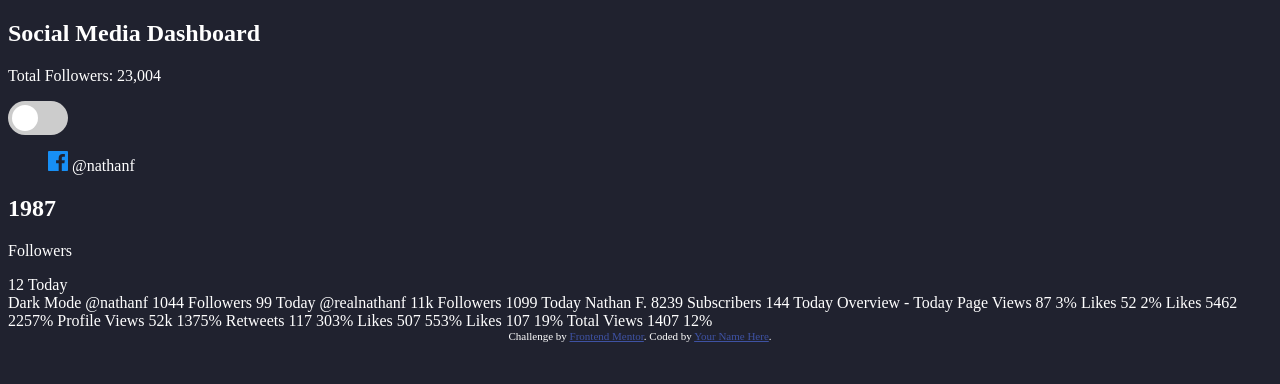
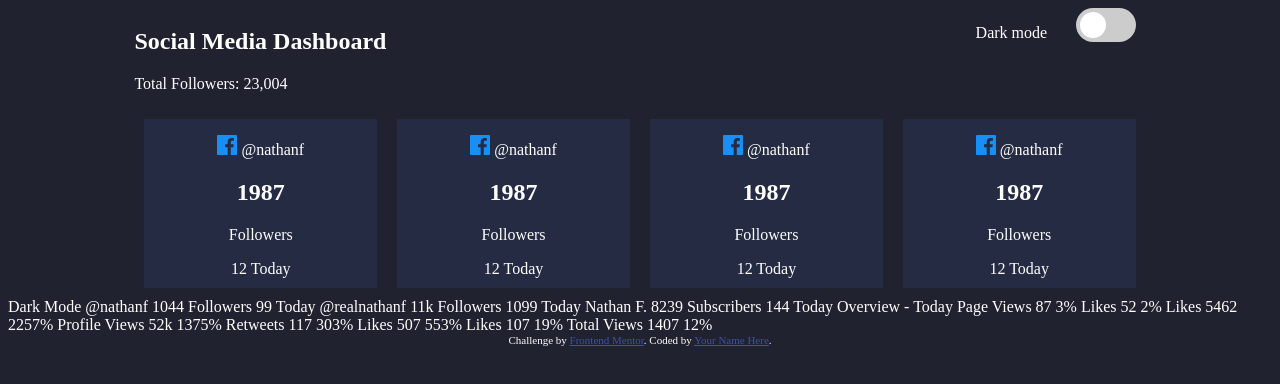
Before and after one commit to CarlosGerardo27/dashboard, a plain HTML site: page index.html in a window 1280 px wide. Drawn offline with Linux system fonts and the light colour scheme.

Commit message:
se agregan cards al dashboard

```diff
--- a/estilos.scss
+++ b/estilos.scss
@@ -65,3 +65,41 @@ body{
   .slider.round:before {
     border-radius: 50%;
   }
+  /* Dashboard body */
+
+  .wrapper{
+    width: 80%;
+    margin: 0 auto;
+  }
+
+  .header{
+    display: flex;
+    width: 100%;
+    .title{
+      width: 50%;
+    }
+    .dm-container{
+      justify-content: flex-end;
+      width: 50%;
+      display: flex;
+      p{
+        width: 100px;
+      }
+      .toggle{
+        width: 70px;
+      }
+    }
+  }
+
+
+
+.dashboard-maincards{
+  display: flex;
+  .data-container{
+    width: 30%;
+    background-color: #252b43;
+    margin: 10px;
+    text-align: center;
+    padding-bottom: 10px;
+  }
+}
--- a/index.html
+++ b/index.html
@@ -1,17 +1,28 @@
 <!DOCTYPE html>
 <html lang="en">
   <head>
-  <meta charset="UTF-8">
-  <meta name="viewport" content="width=device-width, initial-scale=1.0"> <!-- displays site properly based on user's device -->
+    <meta charset="UTF-8" />
+    <meta name="viewport" content="width=device-width, initial-scale=1.0" />
+    <!-- displays site properly based on user's device -->
 
-  <link rel="icon" type="image/png" sizes="32x32" href="./images/favicon-32x32.png">
-  <link rel="stylesheet" href="styles.css">
+    <link
+      rel="icon"
+      type="image/png"
+      sizes="32x32"
+      href="./images/favicon-32x32.png"
+    />
+    <link rel="stylesheet" href="styles.css" />
     <title>Frontend Mentor | [Challenge Name Here]</title>
 
     <!-- Feel free to remove these styles or customise in your own stylesheet 👍 -->
     <style>
-    .attribution { font-size: 11px; text-align: center; }
-    .attribution a { color: hsl(228, 45%, 44%); }
+      .attribution {
+        font-size: 11px;
+        text-align: center;
+      }
+      .attribution a {
+        color: hsl(228, 45%, 44%);
+      }
     </style>
   </head>
   <body class="dark-mode">
@@ -22,87 +33,66 @@
             <h1>Social Media Dashboard</h1>
             <p>Total Followers: 23,004</p>
           </div>
+          <div class="dm-container">
+            <p>Dark mode</p>
             <div class="toggle">
               <label class="switch">
-            <input type="checkbox">
+                <input type="checkbox" />
                 <span class="slider round"></span>
               </label>
             </div>
           </div>
+        </div>
+        <div class="dashboard-maincards">
           <div class="data-container">
             <figure>
-          <img src="images/icon-facebook.svg" alt="facebook">
+              <img src="images/icon-facebook.svg" alt="facebook" />
               <span>@nathanf</span>
             </figure>
             <h2>1987</h2>
             <p>Followers</p>
             <span>12 Today</span>
           </div>
+          <div class="data-container">
+            <figure>
+              <img src="images/icon-facebook.svg" alt="facebook" />
+              <span>@nathanf</span>
+            </figure>
+            <h2>1987</h2>
+            <p>Followers</p>
+            <span>12 Today</span>
+          </div>
+          <div class="data-container">
+            <figure>
+              <img src="images/icon-facebook.svg" alt="facebook" />
+              <span>@nathanf</span>
+            </figure>
+            <h2>1987</h2>
+            <p>Followers</p>
+            <span>12 Today</span>
+          </div>
+          <div class="data-container">
+            <figure>
+              <img src="images/icon-facebook.svg" alt="facebook" />
+              <span>@nathanf</span>
+            </figure>
+            <h2>1987</h2>
+            <p>Followers</p>
+            <span>12 Today</span>
+          </div>
+        </div>
       </section>
     </div>
-  Dark Mode
-
-
-
-
-
-
-
-
-  @nathanf
-  1044
-  Followers
-  99 Today
-
-  @realnathanf
-  11k
-  Followers
-  1099 Today
-
-  Nathan F.
-  8239
-  Subscribers
-  144 Today
-
-
-
-  Overview - Today
-
-  Page Views
-  87
-  3%
-
-  Likes
-  52
-  2%
-
-  Likes
-  5462
-  2257%
-
-  Profile Views
-  52k
-  1375%
-
-  Retweets
-  117
-  303%
-
-  Likes
-  507
-  553%
-
-  Likes
-  107
-  19%
-
-  Total Views
-  1407
-  12%
+    Dark Mode @nathanf 1044 Followers 99 Today @realnathanf 11k Followers 1099
+    Today Nathan F. 8239 Subscribers 144 Today Overview - Today Page Views 87 3%
+    Likes 52 2% Likes 5462 2257% Profile Views 52k 1375% Retweets 117 303% Likes
+    507 553% Likes 107 19% Total Views 1407 12%
 
     <div class="attribution">
-    Challenge by <a href="https://www.frontendmentor.io?ref=challenge" target="_blank">Frontend Mentor</a>.
-    Coded by <a href="#">Your Name Here</a>.
+      Challenge by
+      <a href="https://www.frontendmentor.io?ref=challenge" target="_blank"
+        >Frontend Mentor</a
+      >. Coded by <a href="#">Your Name Here</a>.
     </div>
   </body>
 </html>
```
Also changed, not shown: styles.css, 1 other file. Lines whose indentation alone changed are shown as unchanged.
